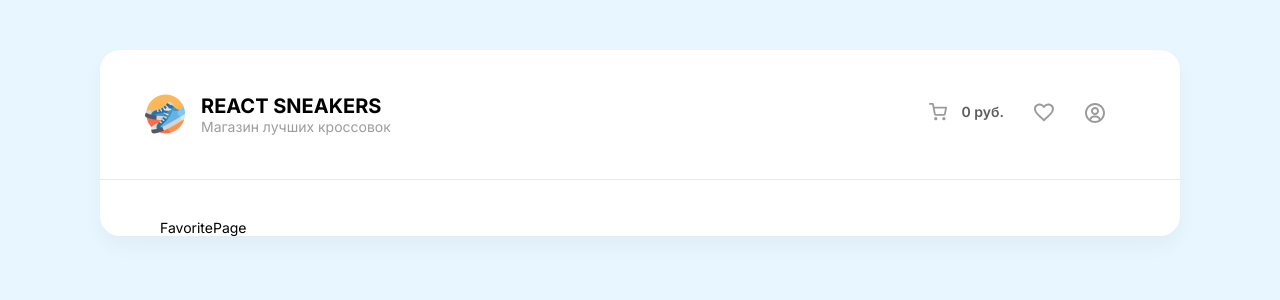
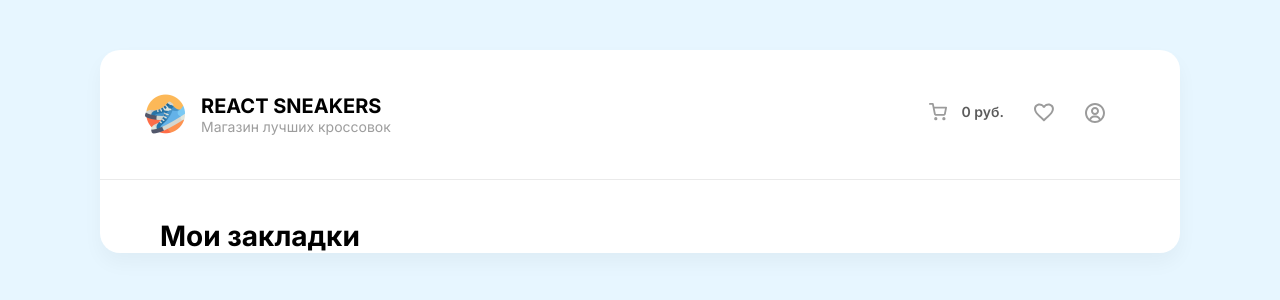
Before and after one commit to s1i1/React-Sneakers, a React (Create React App) app: page /favorite in a window 1280 px wide. Shown: the top 300 px of the page. Built offline with nearby package versions, Linux system fonts and the light colour scheme; no server answers.

Commit message:
Начал верстать Favorite

```diff
--- /dev/null
+++ b/src/components/Favorite/Favorite.jsx
@@ -0,0 +1,12 @@
+import React from 'react'
+import styles from './Favorite.module.scss';
+
+const Favorite = () => {
+    return (
+        <div className={styles.header}>
+            <h1>Мои закладки</h1>
+        </div>
+    )
+}
+
+export default Favorite
--- /dev/null
+++ b/src/components/Favorite/Favorite.module.scss
@@ -0,0 +1,2 @@
+.header {
+}
--- a/src/pages/FavoritePage.jsx
+++ b/src/pages/FavoritePage.jsx
@@ -1,8 +1,9 @@
-import React from 'react'
+import React from 'react';
+import Favorite from '../components/Favorite/Favorite';
 
 const FavoritePage = () => {
     return (
-        <div>FavoritePage</div>
+        <Favorite />
     )
 }
 
```
